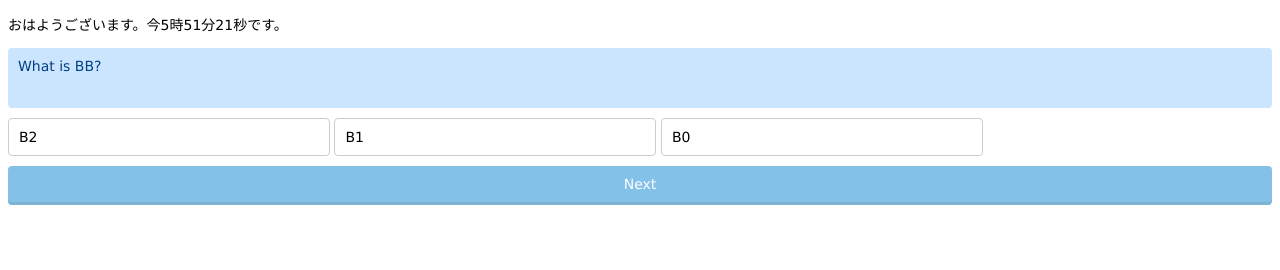
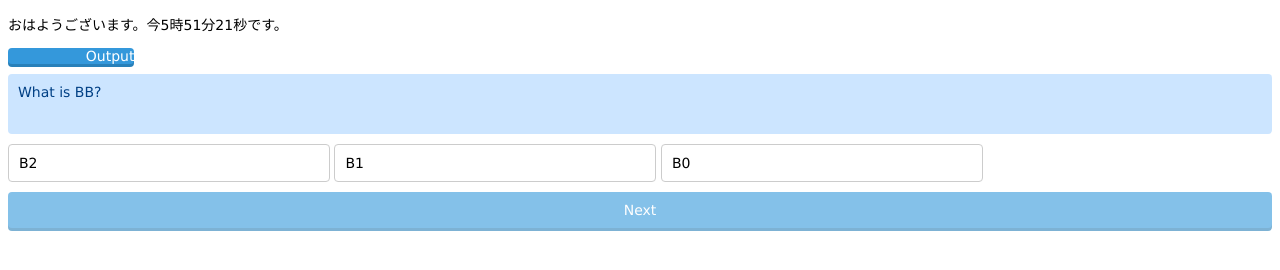
Before and after one commit to Stamac-hill/Js_Makaizou_GH, a plain HTML site: page index.html in a window 1280 px wide. Drawn offline with nearby package versions, Linux system fonts and the light colour scheme.

Commit message:
作成中（データ出力のボタン作成、データ出力作成中、CSS定義中）

```diff
--- a/css/styles.css
+++ b/css/styles.css
@@ -100,6 +100,16 @@ body {
   top: 50px;
 }
 
+#btn_Output {
+  background: #3498db;
+  border-radius: 4px;
+  tpadding: 10px;
+  width: 10%;
+  text-align: right;
+  color: #fff;
+  box-shadow: 0 3px 0 #2880b9;
+}
+
 .news .flex {
   /* ★画面に応じてサイズを変更する */
   display: flex;
--- a/index.html
+++ b/index.html
@@ -11,6 +11,7 @@
   <body>
     <div>
       <p id="greetings"></p>
+      <div id="btn_Output" class="disabled" align="right">Output</div>
     </div>
     <!-- ★”flex”のクラスを追加 -->
     <div class="container flex">
--- a/js/main.js
+++ b/js/main.js
@@ -1,6 +1,7 @@
 (function() {
   'use strict';
 
+  var question = document.getElementById('btn_output');
   var question = document.getElementById('question');
   var btn = document.getElementById('btn');
   var answers = document.querySelectorAll('#answers > li');
@@ -110,3 +111,12 @@ function setGreetings(){
 
 }
 setInterval('setGreetings()',1000);
+
+// 問題の出力
+function setOutQuestion(){
+  btn_Output.addEventListener('click', function() {
+    // alert('JavaScriptのアラート');
+    window.confirm("問題を出力しますか？")
+  });
+}
+setOutQuestion();
```
